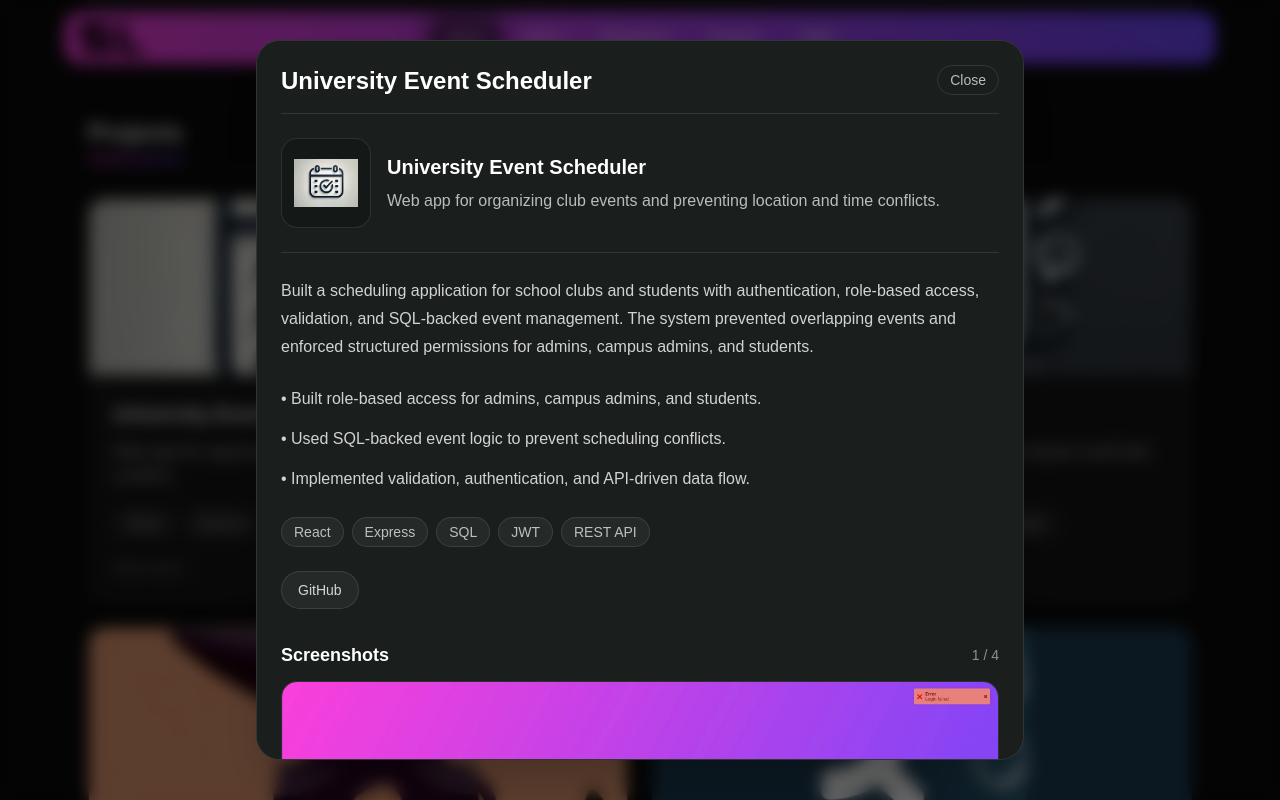
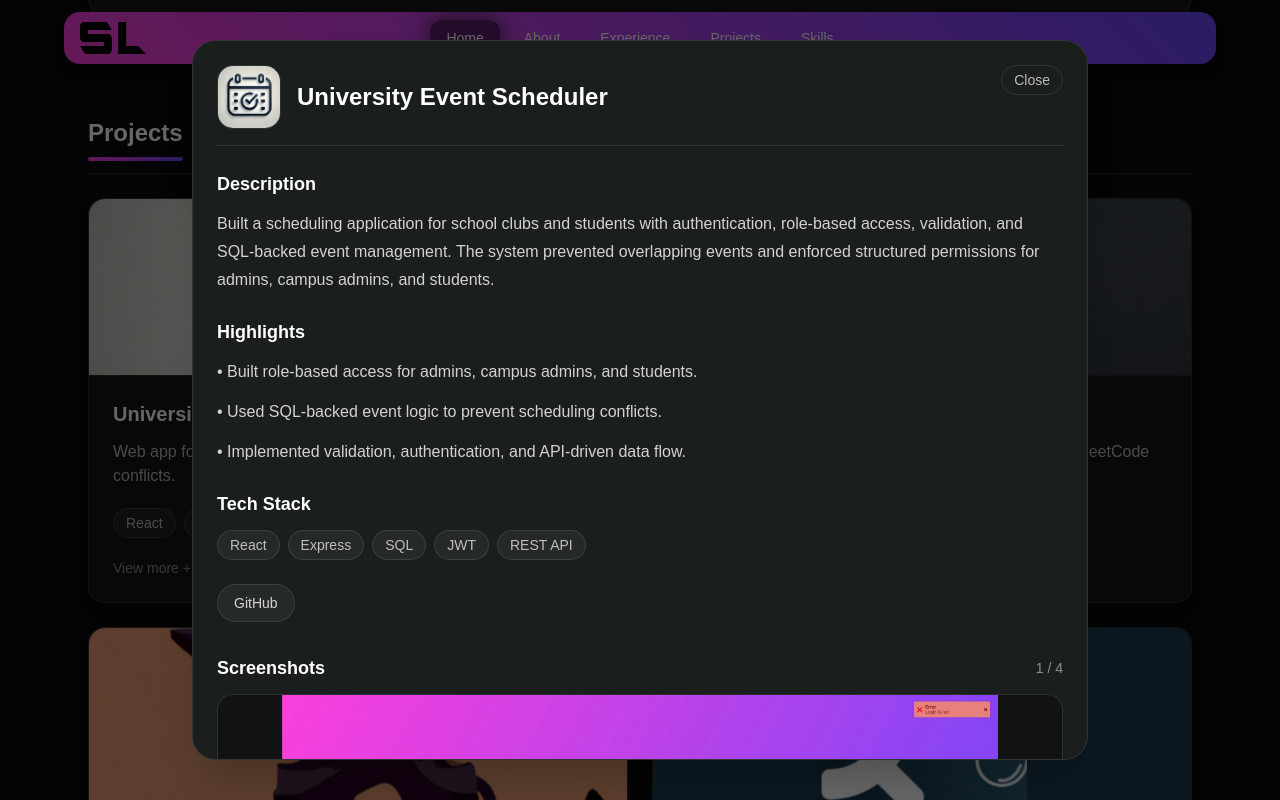
Before and after one commit to sethlenhof/website-mk2, a Next.js app: page / in a window 1280 px wide. Both pictures are taken after a click on the button 358 px from the left and 2017 px from the top of the page. Shown: the part 1617-2417 px from the top of the page. Built offline with nearby package versions, Linux system fonts and the light colour scheme.

Commit message:
Add image to modal title

```diff
--- a/src/components/sections/ProjectSection.tsx
+++ b/src/components/sections/ProjectSection.tsx
@@ -5,18 +5,6 @@ import ProjectCard from "@/components/ui/ProjectCard";
 import SectionHeader from "@/components/ui/SectionHeader";
 import Modal from "@/components/ui/Modal";
 import { projects, type ProjectItem } from "@/data/projects";
-
-function getHeaderLogoClass(mode?: ProjectItem["headerLogoMode"]) {
-  switch (mode) {
-    case "wide-svg":
-      return "h-12 w-auto max-w-[240px] object-contain";
-    case "contain":
-      return "h-16 w-16 object-contain";
-    case "cover":
-    default:
-      return "h-16 w-16 rounded-xl object-cover";
-  }
-}
 
 export default function ProjectsSection() {
   const [selected, setSelected] = useState<ProjectItem | null>(null);
@@ -62,11 +50,6 @@ export default function ProjectsSection() {
     return () => window.removeEventListener("keydown", handleKeyDown);
   }, [isModalOpen, mediaCount]);
 
-  const headerLogoClass = useMemo(
-    () => getHeaderLogoClass(selected?.headerLogoMode),
-    [selected?.headerLogoMode]
-  );
-
   return (
     <section id="projects" className="mx-auto max-w-6xl px-6 py-12">
       <SectionHeader title="Projects" />
@@ -86,43 +69,35 @@ export default function ProjectsSection() {
         onClose={closeModal}
         onAfterClose={clearSelected}
         title={selected?.title ?? ""}
+        headerLogo={selected?.logo}
+        headerLogoMode={selected?.logoMode}
+        headerLogoAlt={selected ? `${selected.title} logo` : "Project logo"}
       >
       {selected ? (
         <div>
-            <div className="mb-6 flex flex-col gap-4 border-b border-white/10 pb-6 sm:flex-row sm:items-center">
-              {selected.headerLogo ? (
-                <div className="flex shrink-0 items-center justify-center rounded-2xl border border-white/10 bg-black/20 p-3">
-                  <img
-                    src={selected.headerLogo}
-                    alt={`${selected.title} logo`}
-                    className={headerLogoClass}
-                  />
-                </div>
-              ) : null}
-
-              <div>
-                <h4 className="text-xl font-semibold text-white">
-                  {selected.title}
-                </h4>
-                <p className="mt-2 text-white/70">
-                  {selected.summary}
+          <div className="mb-6">
+            <h5 className="text-lg font-semibold text-white">Description</h5>
+            <p className="mt-3 leading-7 text-white/80">
+              {selected.description}
             </p>
           </div>
-            </div>
-
-            <p className="text-white/80 leading-7">{selected.description}</p>
 
           {selected.bullets && selected.bullets.length > 0 ? (
-              <ul className="mt-6 space-y-3 text-white/80">
+            <div className="mb-6">
+              <h5 className="text-lg font-semibold text-white">Highlights</h5>
+              <ul className="mt-3 space-y-3 text-white/80">
                 {selected.bullets.map((bullet) => (
                   <li key={bullet} className="leading-7">
                     • {bullet}
                   </li>
                 ))}
               </ul>
+            </div>
           ) : null}
 
-            <div className="mt-6 flex flex-wrap gap-2">
+          <div className="mb-6">
+            <h5 className="text-lg font-semibold text-white">Tech Stack</h5>
+            <div className="mt-3 flex flex-wrap gap-2">
               {selected.tags.map((tag) => (
                 <span
                   key={tag}
@@ -132,9 +107,10 @@ export default function ProjectsSection() {
                 </span>
               ))}
             </div>
+          </div>
 
           {(selected.github || selected.demo) && (
-              <div className="mt-6 flex flex-wrap gap-3">
+            <div className="mb-8 flex flex-wrap gap-3">
               {selected.github ? (
                 <a
                   href={selected.github}
--- a/src/components/ui/Modal.tsx
+++ b/src/components/ui/Modal.tsx
@@ -1,6 +1,8 @@
 "use client";
 
 import { ReactNode, useEffect, useState } from "react";
+
+type HeaderLogoMode = "square" | "contain" | "wide";
 
 type ModalProps = {
   isOpen: boolean;
@@ -8,7 +10,23 @@ type ModalProps = {
   onAfterClose?: () => void;
   title: string;
   children: ReactNode;
+
+  headerLogo?: string;
+  headerLogoAlt?: string;
+  headerLogoMode?: HeaderLogoMode;
 };
+
+function getHeaderLogoClass(mode: HeaderLogoMode = "square") {
+  switch (mode) {
+    case "wide":
+      return "h-10 w-auto max-w-[220px] object-contain";
+    case "contain":
+      return "h-full w-full object-contain";
+    case "square":
+    default:
+      return "h-full w-full object-cover";
+  }
+}
 
 export default function Modal({
   isOpen,
@@ -16,6 +34,9 @@ export default function Modal({
   onAfterClose,
   title,
   children,
+  headerLogo,
+  headerLogoAlt,
+  headerLogoMode = "square",
 }: ModalProps) {
   const [mounted, setMounted] = useState(false);
   const [visible, setVisible] = useState(false);
@@ -65,23 +86,37 @@ export default function Modal({
     <div
       onClick={onClose}
       className={`fixed inset-0 z-50 flex items-center justify-center p-4 transition-all duration-500 ${
-        visible ? "bg-black/60 backdrop-blur-sm" : "bg-black/0 backdrop-blur-0"
+        visible ? "bg-black/60" : "bg-black/0"
       }`}
     >
       <div
         onClick={(e) => e.stopPropagation()}
-        className={`max-h-[90vh] w-full max-w-3xl overflow-y-auto rounded-3xl border border-white/10 bg-[#1a1f1d] p-6 shadow-2xl transition-all duration-500 ${
+        className={`max-h-[90vh] w-full max-w-4xl overflow-y-auto rounded-3xl border border-white/10 bg-[#1a1f1d] p-6 shadow-2xl transition-all duration-500 ${
           visible
             ? "translate-y-0 scale-100 opacity-100"
             : "translate-y-2 scale-[0.98] opacity-0"
         }`}
       >
         <div className="mb-6 flex items-start justify-between gap-4 border-b border-white/10 pb-4">
-          <h3 className="text-2xl font-semibold text-white">{title}</h3>
+          <div className="flex min-w-0 items-center gap-4">
+            {headerLogo ? (
+              <div className="flex h-16 w-16 shrink-0 items-center justify-center overflow-hidden rounded-2xl border border-white/10 bg-black/20">
+                <img
+                  src={headerLogo}
+                  alt={headerLogoAlt ?? `${title} logo`}
+                  className={getHeaderLogoClass(headerLogoMode)}
+                />
+              </div>
+            ) : null}
+
+            <h3 className="min-w-0 text-2xl font-semibold text-white">
+              {title}
+            </h3>
+          </div>
 
           <button
             onClick={onClose}
-            className="rounded-full border border-white/10 px-3 py-1 text-sm text-white/70 transition hover:bg-white/10 hover:text-white"
+            className="shrink-0 rounded-full border border-white/10 px-3 py-1 text-sm text-white/70 transition hover:bg-white/10 hover:text-white"
           >
             Close
           </button>
--- a/src/components/ui/ProjectCard.tsx
+++ b/src/components/ui/ProjectCard.tsx
@@ -14,7 +14,7 @@ export default function ProjectCard({ item, onOpen }: ProjectCardProps) {
     >
       <div className="overflow-hidden rounded-t-2xl border-b border-white/10 bg-black/20">
         <img
-          src={item.cardImage}
+          src={item.logo}
           alt={`${item.title} cover`}
           className="h-44 w-full object-cover"
         />
--- a/src/data/projects.ts
+++ b/src/data/projects.ts
@@ -13,9 +13,8 @@ export type ProjectItem = {
   github?: string;
   demo?: string;
 
-  cardImage: string;
-  headerLogo?: string;
-  headerLogoMode?: "contain" | "cover" | "wide-svg";
+  logo: string;
+  logoMode?: "square" | "contain" | "wide";
   media?: ProjectMediaItem[];
 };
 
@@ -33,9 +32,8 @@ export const projects: ProjectItem[] = [
     ],
     tags: ["React", "Express", "SQL", "JWT", "REST API"],
     github: "https://github.com/yourusername/university-event-scheduler",
-    cardImage: "/images/projects/university-scheduler/card.jpg",
-    headerLogo: "/images/projects/university-scheduler/card.jpg",
-    headerLogoMode: "contain",
+    logo: "/images/projects/university-scheduler/card.jpg",
+    logoMode: "square",
     media: [
       { src: "/images/projects/university-scheduler/1.jpeg", alt: "Login screen" },
       { src: "/images/projects/university-scheduler/2.png", alt: "Event view" },
@@ -55,9 +53,8 @@ export const projects: ProjectItem[] = [
     ],
     tags: ["React", "TypeScript", "API Integration", "Web App"],
     github: "https://github.com/yourusername/leetsocial",
-    cardImage: "/images/projects/LeetSocial/card.jpeg",
-    headerLogo: "/images/projects/LeetSocial/card.jpeg",
-    headerLogoMode: "contain",
+    logo: "/images/projects/LeetSocial/card.jpeg",
+    logoMode: "square",
     media: [
       { src: "/images/projects/LeetSocial/1.jpg", alt: "Login Page" },
       { src: "/images/projects/LeetSocial/2.jpg", alt: "Desktop Dashboard" },
@@ -75,9 +72,8 @@ export const projects: ProjectItem[] = [
       "Focused on interactive storytelling and conversational flow.",
     ],
     tags: ["React", "Hackathon", "AI", "Frontend"],
-    cardImage: "/images/projects/StoryForge/card.png",
-    headerLogo: "/images/projects/StoryForge/card.png",
-    headerLogoMode: "contain",
+    logo: "/images/projects/StoryForge/card.png",
+    logoMode: "square",
     media: [
       { src: "/images/projects/StoryForge/1.png", alt: "Character Creation" },
       { src: "/images/projects/StoryForge/2.png", alt: "Dungeon Master Interaction in forest" },
@@ -96,9 +92,8 @@ export const projects: ProjectItem[] = [
       "Explored remote workflow control and device coordination.",
     ],
     tags: ["Web App", "Automation", "Frontend", "Backend"],
-    cardImage: "/images/projects/Dequeue/card.png",
-    headerLogo: "/images/projects/Dequeue/card.png",
-    headerLogoMode: "contain",
+    logo: "/images/projects/Dequeue/card.png",
+    logoMode: "square",
     media: [
       { src: "/images/projects/Dequeue/useAction.gif", alt: "Using Action on mobile", type: "gif" },
       { src: "/images/projects/Dequeue/mobileSettings.gif", alt: "Mobile Settings", type: "gif" },
```
Lines whose indentation alone changed are shown as unchanged.
